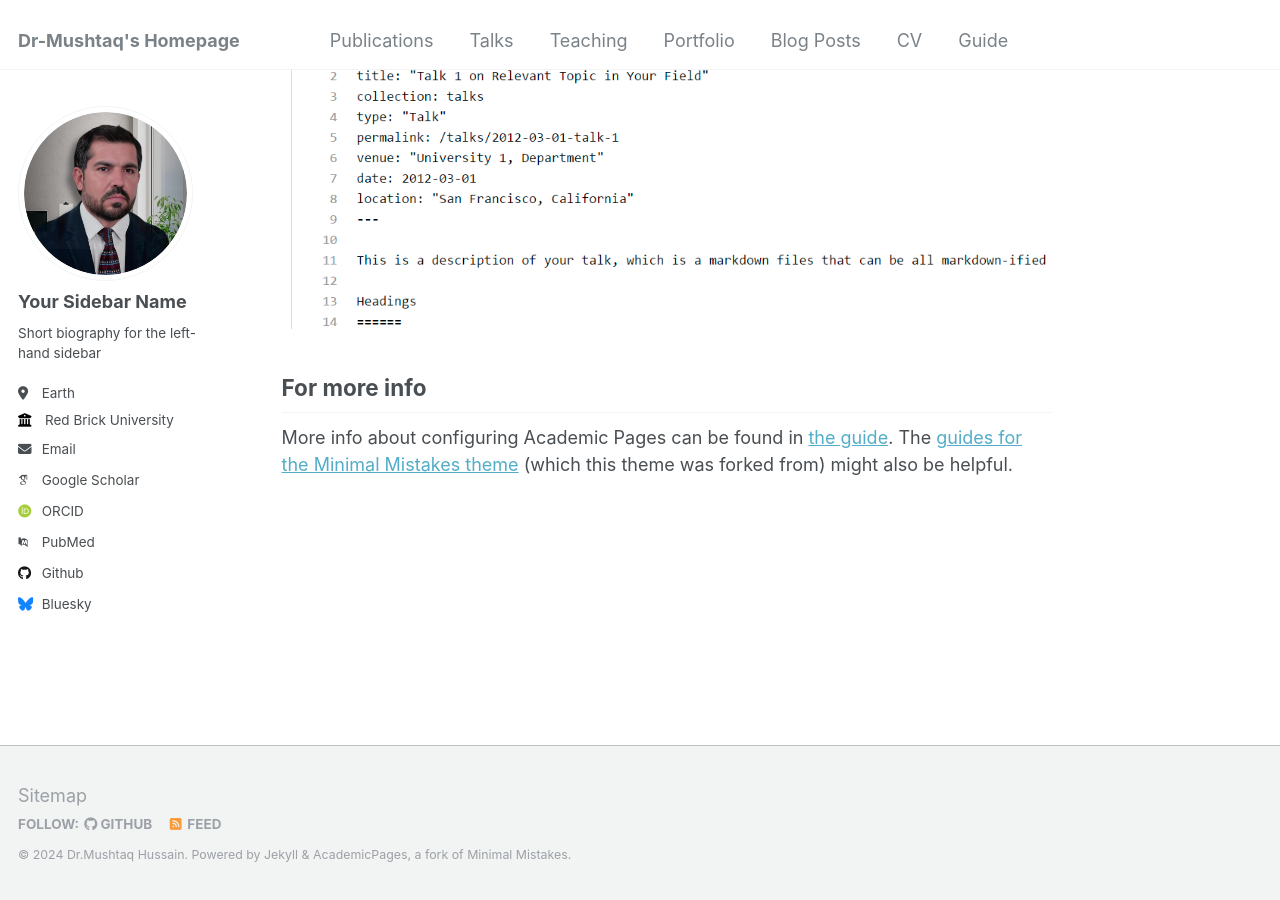
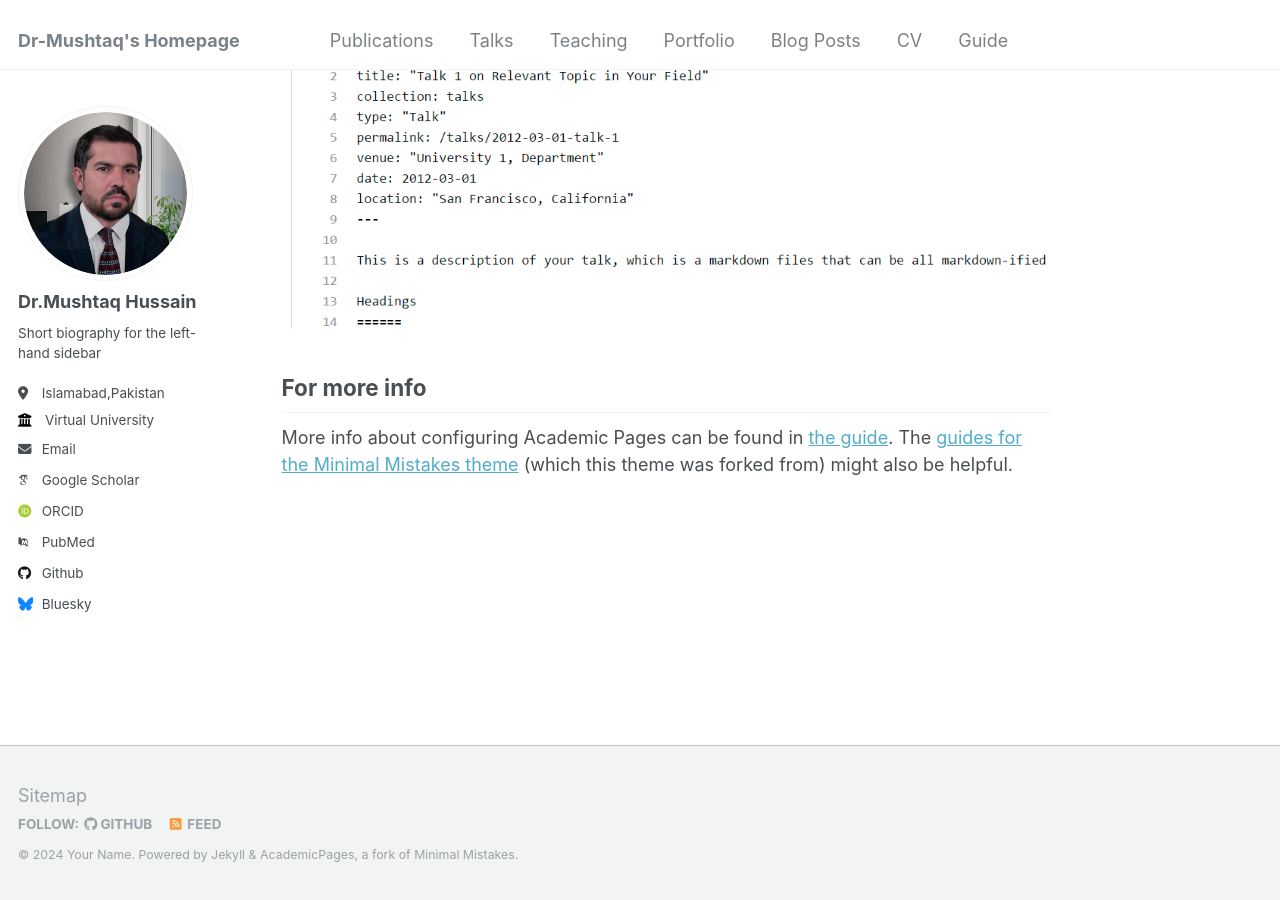
Before and after one commit to dr-mushtaq/dr-mushtaq.github.io, a Jekyll site: the page built from _pages/about.md, in a window 1280 px wide and 900 px high, scrolled down 2660 px. Built offline with Jekyll 4.4.1, drawn with Linux system fonts in a browser that asks for light colours; some web fonts are replaced.

Commit message:
Update _config.yml

```diff
--- a/_config.yml
+++ b/_config.yml
@@ -10,7 +10,7 @@
 locale                   : "en-US"
 title                    : "Dr-Mushtaq's Homepage"
 title_separator          : "-"
-name                     : &name "Dr.Mushtaq Hussain"
+name                     : &name "Your Name"
 description              : &description "personal description"
 url                      : https://dr-mushtaq.github.io # the base hostname & protocol for your site e.g. "https://mmistakes.github.io"
 baseurl                  : "" # the subpath of your site, e.g. "/blog"
@@ -22,13 +22,13 @@ repository               : "dr-mushtaq/portfolio"
 author:
   # Biographic information
   avatar           : "profile.png"
-  name             : "Your Sidebar Name"
+  name             : "Dr.Mushtaq Hussain"
   pronouns         : # example: "she/her"
   bio              : "Short biography for the left-hand sidebar"
-  location         : "Earth"
-  employer         : "Red Brick University"
+  location         : "Islamabad,Pakistan"
+  employer         : "Virtual University"
   uri              : # URL
-  email            : "none@example.org"
+  email            : "mushtaqmsit@gmail.com"
 
   # Academic websites
   arxiv            : # URL - Update with the correct link to your profile
```
